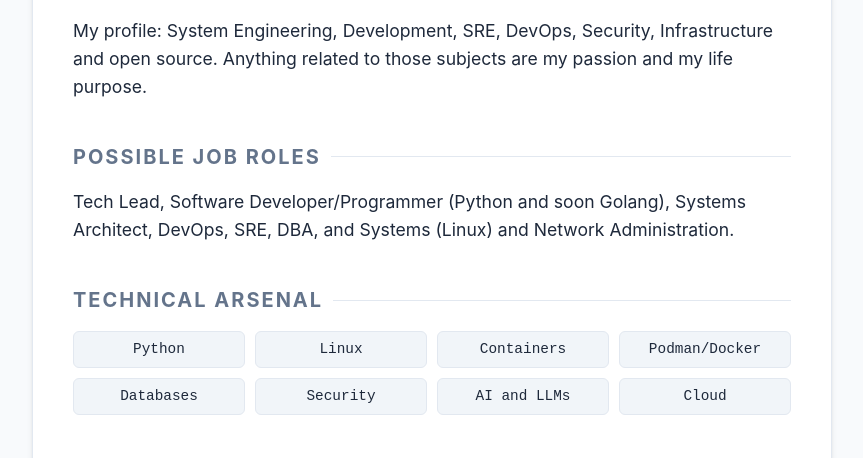
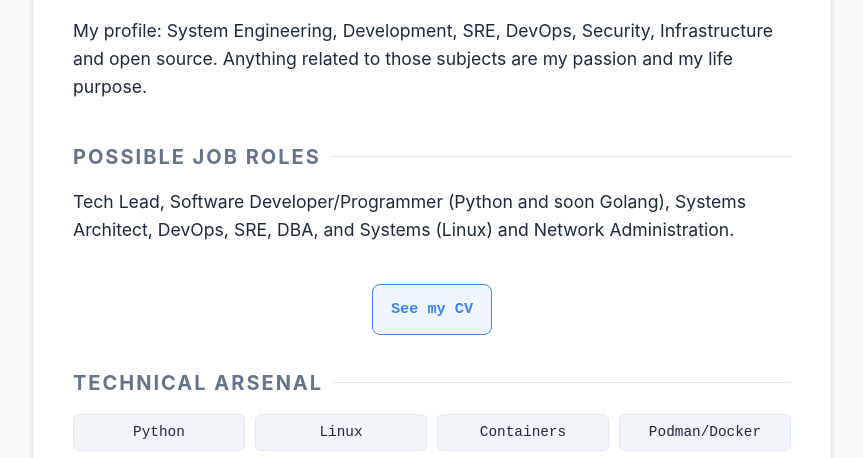
Before and after one commit to albertoridolfi/albertoridolfi.github.io, a plain HTML site: page index.html in a window 1280 px wide. Shown: the part 230-688 px from the top of the page, without its empty margins (208-1071 px from the left). Drawn offline with Linux system fonts and the light colour scheme.

Commit message:
Update index.html

```diff
--- a/index.html
+++ b/index.html
@@ -155,6 +155,34 @@
             color: var(--accent);
         }
 
+        .cta-row {
+            padding: 0 40px 32px;
+            display: flex;
+            justify-content: center;
+        }
+
+        .cv-button {
+            display: inline-flex;
+            align-items: center;
+            gap: 10px;
+            padding: 12px 18px;
+            border: 1px solid var(--accent);
+            border-radius: 8px;
+            background: #eff6ff;
+            color: var(--accent);
+            font-family: var(--mono);
+            font-size: 0.95rem;
+            font-weight: 600;
+            text-decoration: none;
+            transition: transform 0.2s ease, box-shadow 0.2s ease, background-color 0.2s ease;
+        }
+
+        .cv-button:hover {
+            background: #dbeafe;
+            box-shadow: 0 10px 20px -14px rgb(59 130 246 / 0.9);
+            transform: translateY(-1px);
+        }
+
         footer {
             padding: 20px 40px;
             border-top: 1px solid var(--border);
@@ -168,6 +196,11 @@
             main {
                 padding: 24px;
             }
+
+            .cta-row {
+                padding: 0 24px 24px;
+            }
+
             h1 {
                 font-size: 2rem;
             }
@@ -202,6 +235,10 @@
             </p>
         </section>
 
+        <div class="cta-row">
+            <a class="cv-button" href="cv_Alberto_Ridolfi_email_obfuscated.pdf">See my CV</a>
+        </div>
+
         <section id="skills">
             <h2>Technical Arsenal</h2>
             <div class="skills-grid">
```
